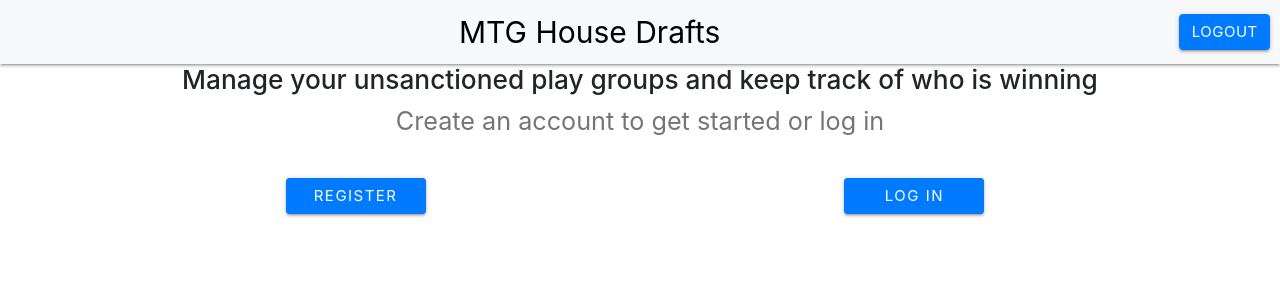
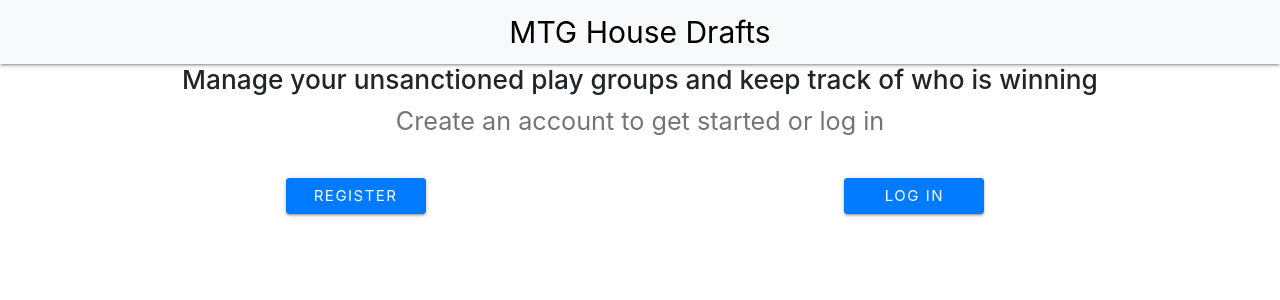
Before and after one commit to abtobey/MTGHouseDrafts, a React (Create React App) app in the folder client/: page / in a window 1280 px wide. Shown: the top 300 px of the page. Built offline with nearby package versions, Linux system fonts and the light colour scheme.

Commit message:
logout button only appears if logged in

```diff
--- a/client/src/components/layout/Navbar.js
+++ b/client/src/components/layout/Navbar.js
@@ -12,11 +12,13 @@
   };
 
   render() {
+    console.log(this.props)
     return (
-      <nav class="navbar navbar-light bg-light" id="nav">
-        <a class="heading">MTG House Drafts</a>
-        <form class="form-inline">
-          <button onClick={this.onLogoutClick} class="btn btn-primary waves-effect waves-light hoverable accent-3" type="submit">Logout</button>
+      <nav className="navbar navbar-light bg-light" id="nav">
+        <a className="heading">MTG House Drafts</a>
+        <form className="form-inline">
+          {this.props.auth.isAuthenticated &&
+          <button onClick={this.onLogoutClick} className="btn btn-primary waves-effect waves-light hoverable accent-3" type="submit">Logout</button>}
         </form>
       </nav>
     );
```
